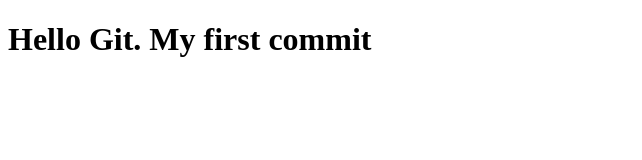
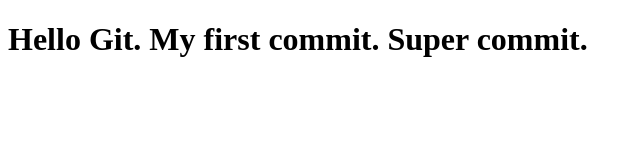
Before and after one commit to sims3103/Git-my-project, a plain HTML site: page index.html in a window 1280 px wide. Shown: the whole page, without its empty margins (0-642 px from the left). Drawn offline with Linux system fonts and the light colour scheme.

Commit message:
modified index.html readme.txt

```diff
--- a/index.html
+++ b/index.html
@@ -7,6 +7,6 @@
   <title>Git My Project</title>
 </head>
 <body>
-  <h1>Hello Git. My first commit</h1>
+  <h1>Hello Git. My first commit. Super commit.</h1>
 </body>
 </html>
```
Also changed, not shown: readme.txt.
